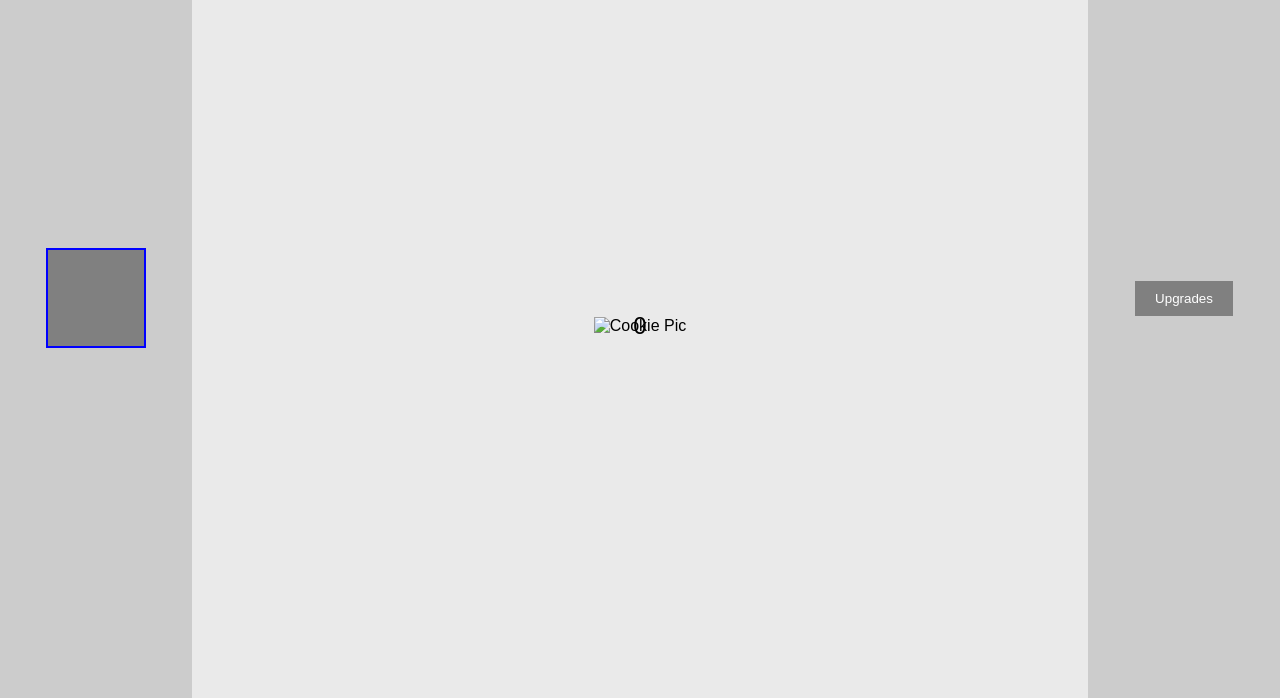
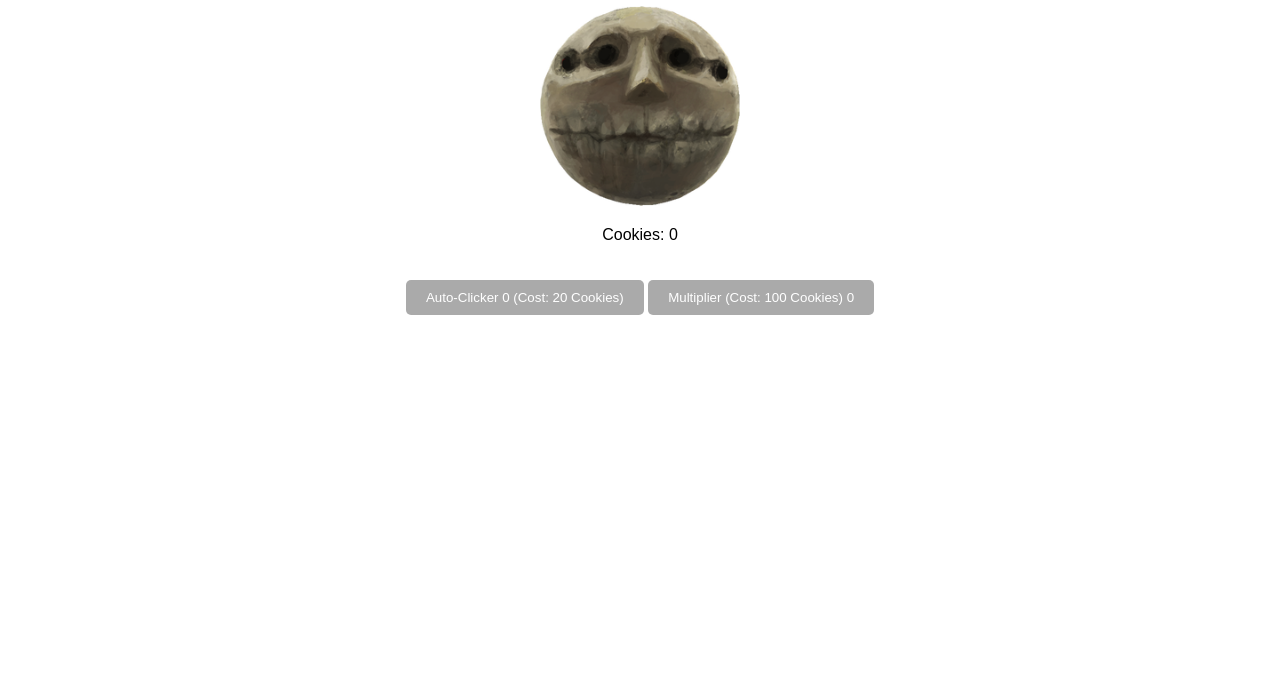
Before and after one commit to Joebidenlover1/Cookie-Clicker, a plain HTML site: page index.html in a window 1280 px wide. Shown: the part 102-800 px from the top of the page. Drawn offline with Linux system fonts and the light colour scheme.

Commit message:
Add files via upload

```diff
--- /dev/null
+++ b/clicker.js
@@ -0,0 +1,65 @@
+
+let cookieCount = 0;
+let cookiesPerClick = 1;
+let autoClickerCost = 20;
+let multiplierCost = 100;
+let autoClickersOwned = 0;
+let multipliersOwned = 0;
+let autoClickerRate = 0;
+
+
+const cookie = document.getElementById('cookie');
+const cookieCountDisplay = document.getElementById('cookieCount');
+const autoClickerButton = document.getElementById('autoClicker');
+const autoClickersOwnedDisplay = document.getElementById('autoClickersOwned');
+const multiplierButton = document.getElementById('multiplier');
+const multipliersOwnedDisplay = document.getElementById('multipliersOwned');
+
+
+function updateCookieCount() {
+    cookieCountDisplay.textContent = cookieCount;
+    autoClickerButton.disabled = cookieCount < autoClickerCost;
+    autoClickerButton.textContent = `Auto-Clicker ${autoClickersOwned} \n (Cost: ${autoClickerCost} Cookies)`;
+    multiplierButton.disabled = cookieCount < multiplierCost;
+    multiplierButton.textContent = `Multiplier (Cost: ${multiplierCost} Cookies)   ${multipliersOwned}`;
+    autoClickersOwnedDisplay.textContent = autoClickersOwned;
+    multipliersOwnedDisplay.textContent = multipliersOwned;
+}
+
+
+cookie.addEventListener('click', function () {
+    cookieCount += cookiesPerClick;
+    updateCookieCount();
+});
+
+
+autoClickerButton.addEventListener('click', function () {
+    if (cookieCount >= autoClickerCost) {
+        cookieCount -= autoClickerCost;
+        autoClickersOwned += 1;
+        autoClickerRate += 1;
+        autoClickerCost = Math.floor(autoClickerCost * 1.15);
+        updateCookieCount();
+    }
+});
+
+
+setInterval(function () {
+    if (autoClickerRate > 0) {
+        cookieCount += autoClickerRate;
+        updateCookieCount();
+    }
+}, 1000);
+
+
+multiplierButton.addEventListener('click', function () {
+    if (cookieCount >= multiplierCost) {
+        cookieCount -= multiplierCost;
+        cookiesPerClick *= 2;
+        multipliersOwned += 1;
+        multiplierCost = Math.floor(multiplierCost * 8);
+        updateCookieCount();
+    }
+});
+
+updateCookieCount();
--- a/index.html
+++ b/index.html
@@ -4,32 +4,16 @@
     <meta charset="UTF-8">
     <meta name="viewport" content="width=device-width, initial-scale=1.0">
     <title>Cookie Clicker</title>
-    <link rel="stylesheet" href="style.css">
+    <link rel="stylesheet" href="styles.css">
 </head>
 <body>
-<div class="container">
-    <div class="sidebar">
-        <div class="item"></div>
-    </div>
+<h1>Cookie Clicker Game</h1>
+<img id="cookie" src="rher.webp" alt="Cookie">
+<p>Cookies: <span id="cookieCount">0</span></p>
 
-    <div class="main-content">
-        <div class="top-bar">
-            <button class="top-button">Options</button>
-            <button class="top-button">Stats</button>
-        </div>
+<button class="button" id="autoClicker" disabled></button>
+<button class="button" id="multiplier" disabled></button>
 
-        <div class="click-area">
-            <div id="cookie" class="cookie">
-                <div class="score" id="score">0</div>
-                <img src="cookie22-removebg-preview.png" alt="Cookie Pic"/>
-            </div>
-        </div>
-    </div>
-    <div class="right-panel">
-        <button class="right-button">Upgrades</button>
-    </div>
-</div>
-
-<script src="java.js"></script>
+<script src="clicker.js"></script>
 </body>
 </html>
--- /dev/null
+++ b/styles.css
@@ -0,0 +1,30 @@
+body {
+    text-align: center;
+    font-family: Arial, sans-serif;
+    margin: 50px;
+}
+
+.title {
+    text-align: center;
+}
+
+#cookie {
+    width: 200px;
+    cursor: pointer;
+}
+
+.button {
+    display: inline-block;
+    padding: 10px 20px;
+    background-color: #4CAF50;
+    color: white;
+    border: none;
+    border-radius: 5px;
+    cursor: pointer;
+    margin-top: 20px;
+}
+
+.button:disabled {
+    background-color: #aaa;
+    cursor: not-allowed;
+}
```
Also changed, not shown: rher.webp (added).
